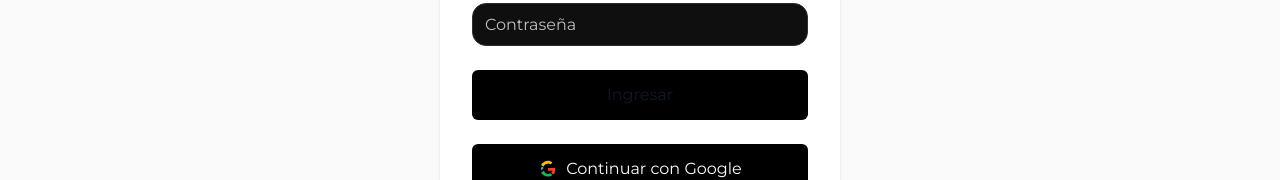
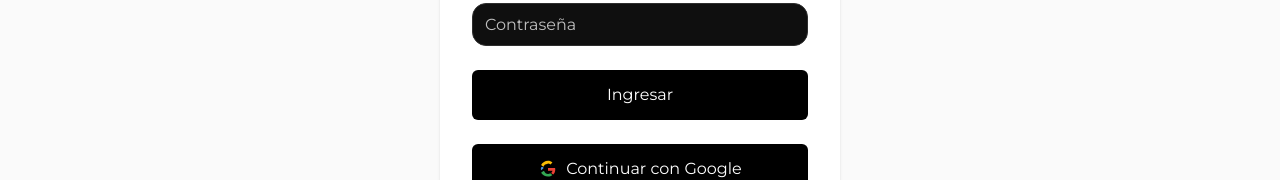
Before and after one commit to PereZzZzZ580/hyh-shop, a Next.js app: page /ingresar in a window 1280 px wide. Shown: the part 381-561 px from the top of the page. Built offline with nearby package versions, Linux system fonts and the light colour scheme; no server answers.

Commit message:
se añaden valores .env que estaban mal definidos y se configura el page.tsx de la pagina registrarse para arreglar el error con el z

```diff
--- a/src/app/ingresar/page.tsx
+++ b/src/app/ingresar/page.tsx
@@ -75,7 +75,7 @@ export default function Ingresar() {
           <button
             type="submit"
             disabled={isSubmitting}
-            className="w-full rounded-md bg-black p-3 text-gold hover:bg-gold hover:text-black disabled:opacity-50"
+            className="w-full rounded-md bg-black p-3 text-gold hover:bg-gold text-white hover:bg-gray-900 disabled:opacity-50"
           >
             Ingresar
           </button>
--- a/src/app/registrarse/page.tsx
+++ b/src/app/registrarse/page.tsx
@@ -19,9 +19,11 @@ const schema = z
     city: z.string().min(1),
     address: z.string().min(1),
     birthdate: z.string().optional(),
-    terms: z.literal(true, {
-      errorMap: () => ({ message: "Debes aceptar los términos y condiciones" }),
-    }),
+    terms: z
+      .boolean()
+      .refine((value) => value === true, {
+        message: "Debes aceptar los términos y condiciones",
+      }),
     newsletter: z.boolean().optional(),
   })
   .refine((data) => data.password === data.confirmPassword, {
```
